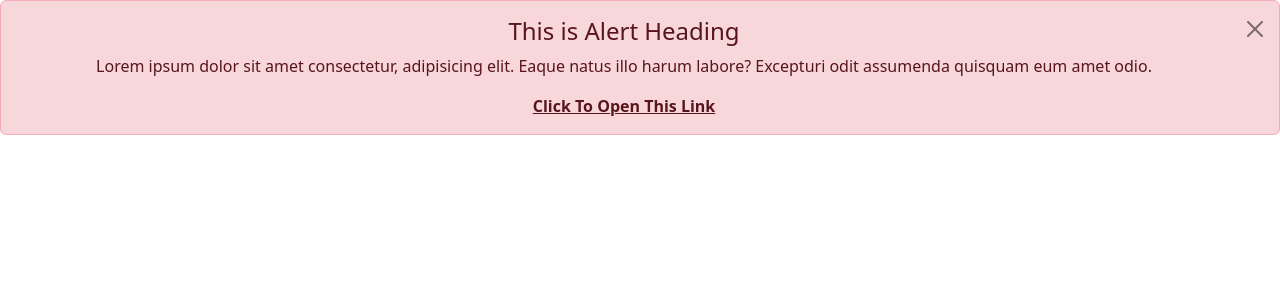
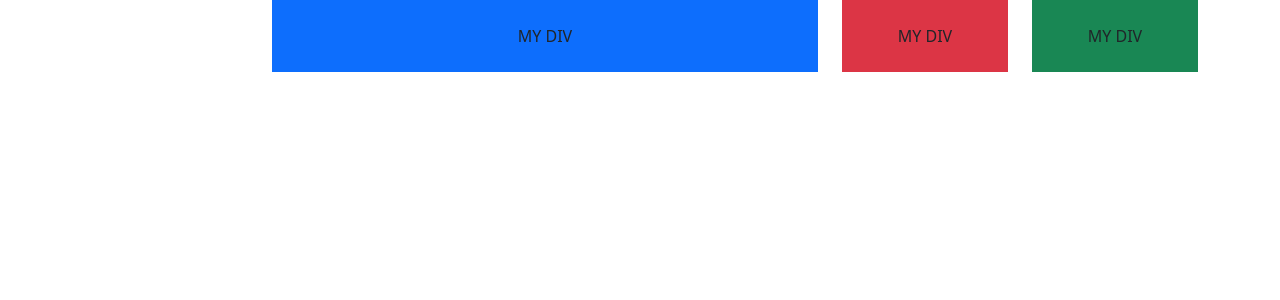
Before and after one commit to riazgul03/ReactJS, a React (Create React App) app in the folder new-app/: page / in a window 1280 px wide. Shown: the top 300 px of the page. Built offline with nearby package versions, Linux system fonts and the light colour scheme.

Commit message:
Container & Grid System With React-Bootstrap

```diff
--- a/new-app/src/App.js
+++ b/new-app/src/App.js
@@ -27,6 +27,7 @@ import Validation from './Validation';
 import FormikForm from './FormikForm';
 import FormikForm2 from './FormikForm2';
 import ReactBS from './ReactBS';
+import GridBS from './GridBS';
 
 // import Comp1 from './Comp1';
 // import Comp2 from './Comp2';
@@ -40,7 +41,7 @@ function App() {
 
   return (
     <div>
-      <ReactBS/>
+      <GridBS/>
     </div>
   )
 }
--- /dev/null
+++ b/new-app/src/GridBS.js
@@ -0,0 +1,69 @@
+import React from 'react'
+import { Container, Row, Col, Button } from 'react-bootstrap'
+import 'bootstrap/dist/css/bootstrap.min.css'
+function GridBS() {
+    return (
+
+        <Container fluid='lg'>
+            <Row>
+            <Col md={{ offset:2, span: 6}}>
+                    <div className='bg-primary p-4'>
+                        MY DIV
+                    </div>
+                </Col>
+            {/* <Col md={{ span: 6}}>
+                    <div className='bg-primary p-4'>
+                        MY DIV
+                    </div>
+                </Col> */}
+                {/* <Col md={{offset:4}}>
+                    <div className='bg-primary p-4'>
+                        MY DIV
+                    </div>
+                </Col> */}
+                <Col >
+                    <div className='bg-danger p-4'>
+                        MY DIV
+                    </div>
+                </Col>
+                <Col >
+                    <div className='bg-success p-4'>
+                        MY DIV
+                    </div>
+                </Col>
+            </Row>
+            {/* <Row className='mt-3'>
+                <Col>
+                    <div className='bg-primary p-4'>
+                        MY DIV
+                    </div>
+                </Col>
+                <Col>
+                    <div className='bg-danger p-4'>
+                        MY DIV
+                    </div>
+                </Col>
+                <Col>
+                    <div className='bg-success p-4'>
+                        MY DIV
+                    </div>
+                </Col>
+                <Col>
+                    <div className='bg-secondary p-4'>
+                        MY DIV
+                    </div>
+                </Col>
+            </Row> */}
+        </Container>
+
+        // <div>
+        //  <Button variant='outline-danger'>Submit</Button>
+        // <Button variant='outline-success'>Submit</Button>
+        // <Button variant='outline-dark'>Submit</Button>
+        // <Button variant='outline-warning'>Submit</Button>
+        // <Button variant='outline-secondary'>Submit</Button>
+        // </div>
+    )
+}
+
+export default GridBS
```
